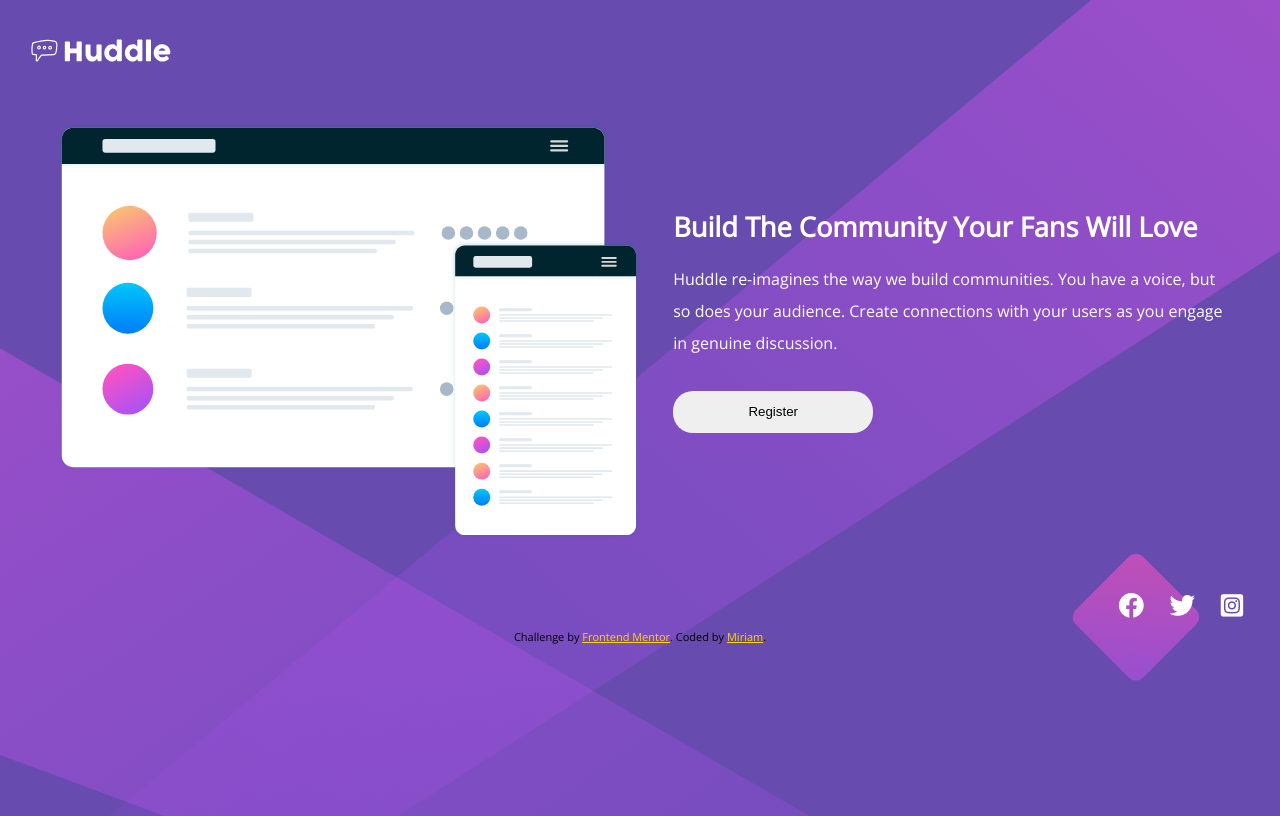
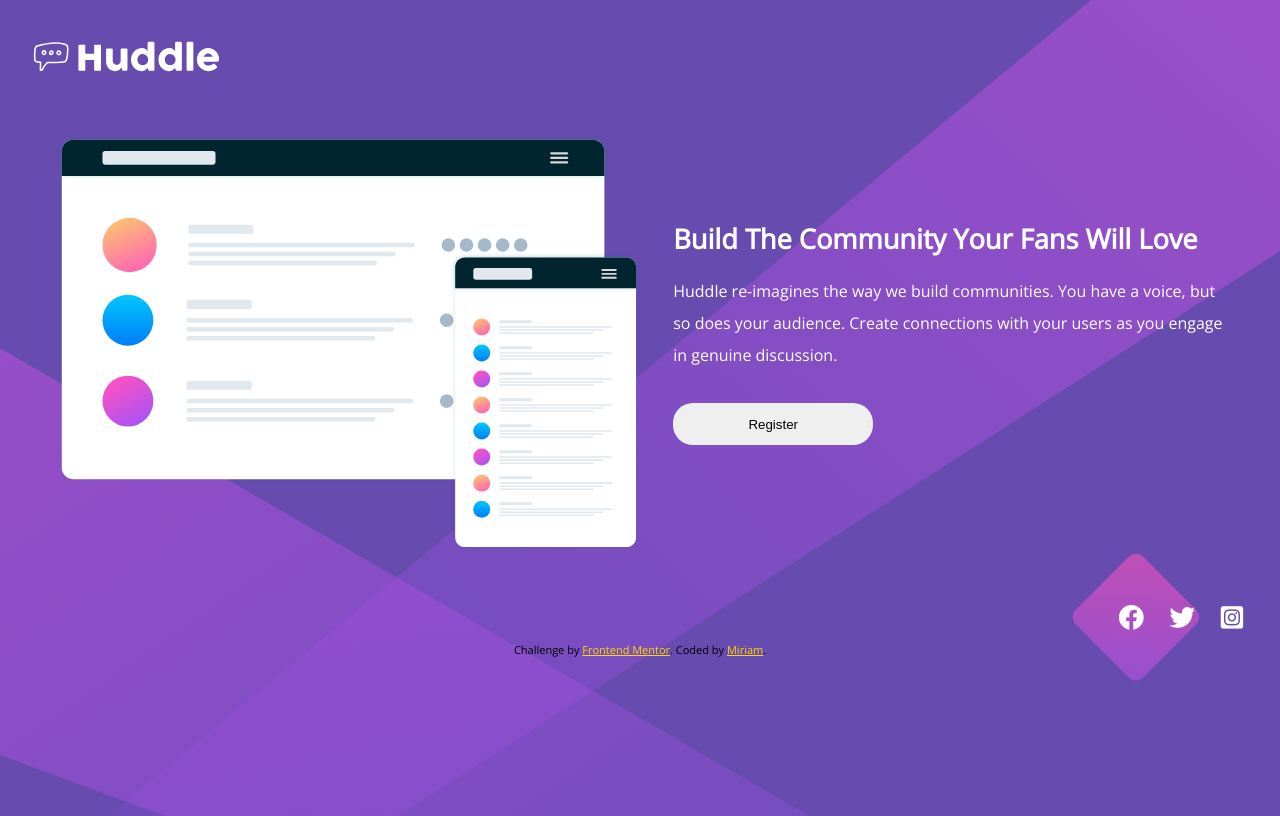
Before and after one commit to myrmnn/frontend-mentor-hubble, a plain HTML site: page index.html in a window 1280 px wide. Drawn offline with nearby package versions, Linux system fonts and the light colour scheme.

Commit message:
increased logo width

```diff
--- a/styles.scss
+++ b/styles.scss
@@ -94,6 +94,10 @@ $violet: hsl(257, 40%, 49%);
     margin: 0 3em;
   }
 
+  .logo {
+    width: 200px;
+  }
+
   .landing {
     text-align: left;
     padding-left: 2em;
```
Also changed, not shown: styles.css, 1 other file.
